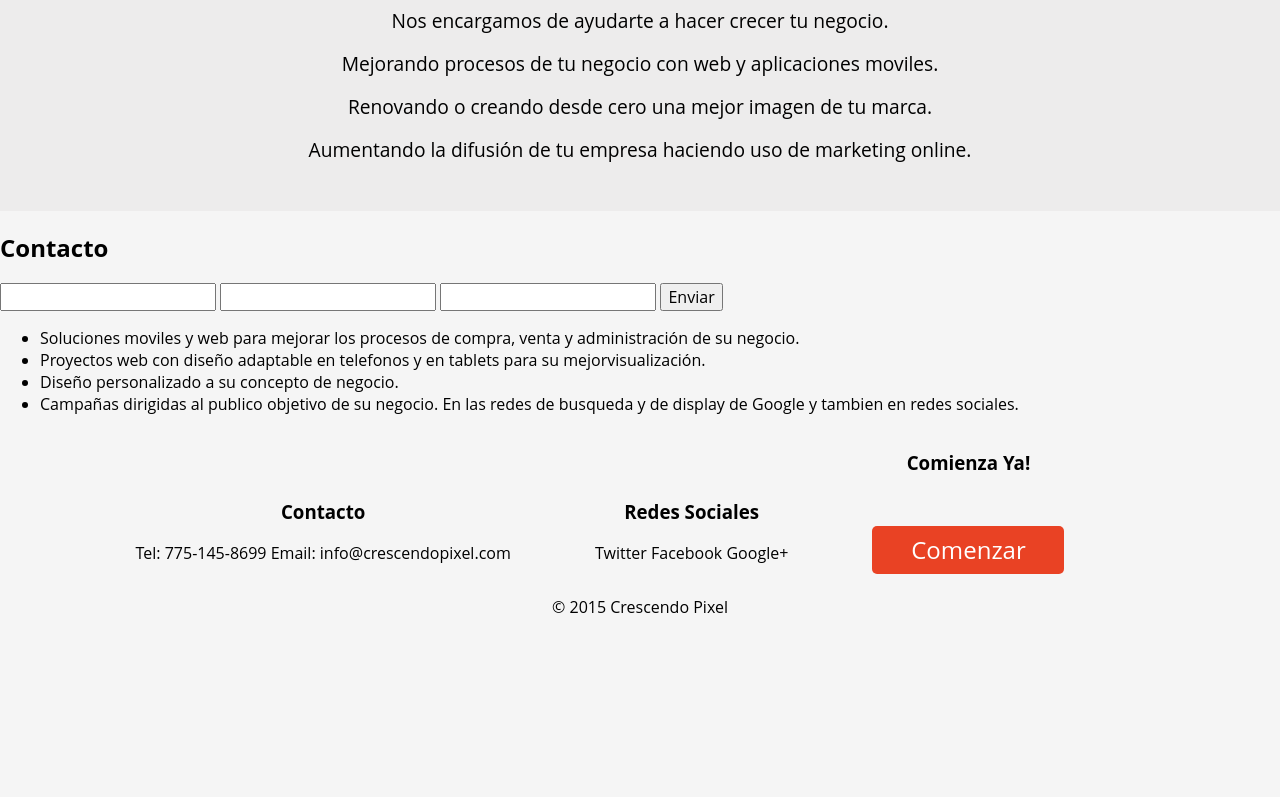
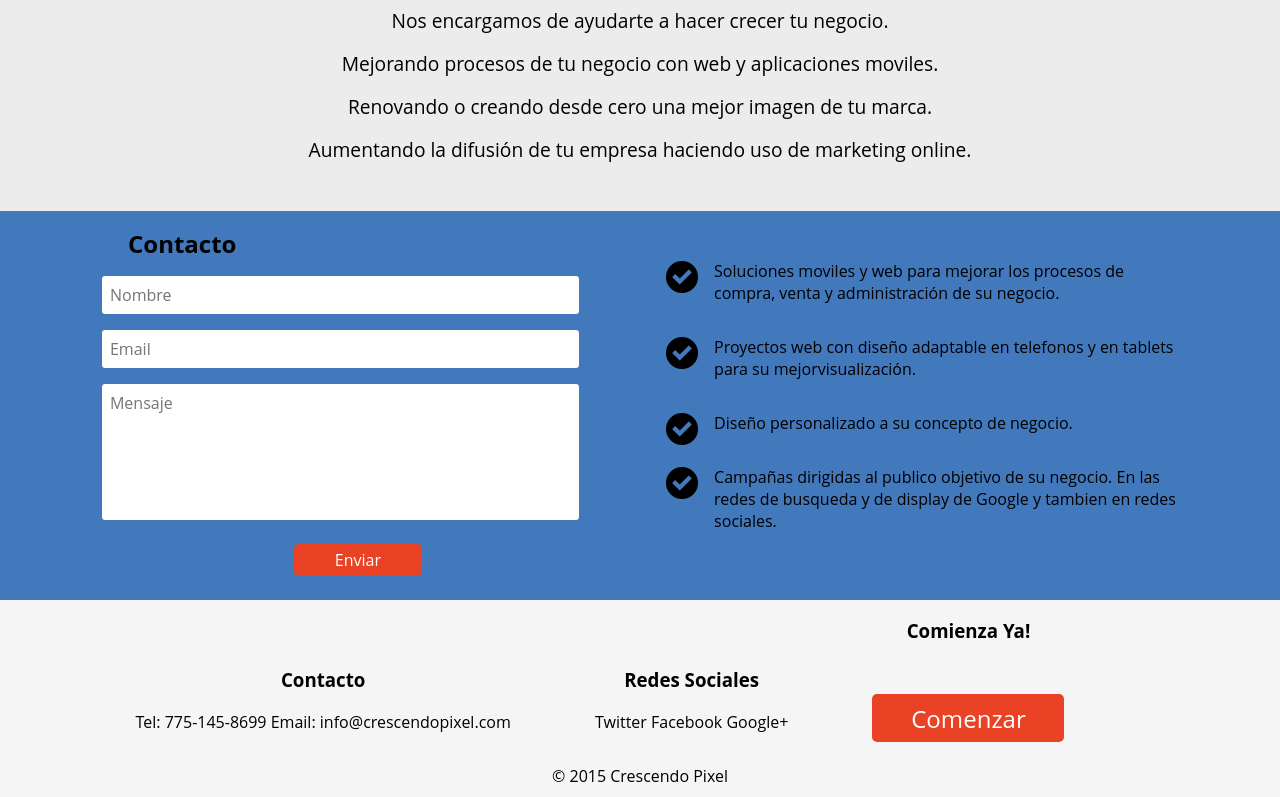
Before and after one commit to Sharmaz/CrescendoPixel, a plain HTML site: page templates/home.html in a window 1280 px wide. Shown: the part 703-1500 px from the top of the page. Before the commit the page ends 1337 px from the top, so only its background shows below. Drawn offline with nearby package versions, Linux system fonts and the light colour scheme.

Commit message:
Agregada la sección de contacto adaptado para dispositivos moviles

```diff
--- a/static/css/style.css
+++ b/static/css/style.css
@@ -291,7 +291,7 @@ html{
 
 	}
 	.About-description {
-	margin: 0 2rem;
+	margin: 0 12% 0 15%;
 	}
 	.About-description span{
 		display: block;
@@ -303,7 +303,96 @@ html{
 	}
 	.About-description {
 		font-size: 1.2rem;
+		width: 100%;
+		margin: 0 auto;
 	}
+}
+.Contact {
+	background: #4278bc;
+	padding: 1rem 0;
+	text-align: center;
+
+}
+	.Contact-title{
+
+	}
+	.Contact-form{
+	width: 80%;
+	margin: 0 10%;
+	}
+	.Contact-formInput{
+		background: white;
+		border:none;
+		border-radius: 0.2rem;
+		display: block;
+		padding: 0.5rem;
+		margin:1rem auto;
+		width: 90%;
+	}
+	.Contact-textArea{
+	height: 120px;
+	resize: none;
+	}
+	.Contact-button{
+	background: #e94224;
+	border:none;
+	border-radius: 5px;
+	color: white;
+	margin: 0.5rem 0;
+	width: 8rem;
+	height: 2rem;
+
+	}
+	.List{
+		display: none;
+	}
+@media screen and (min-width: 768px){
+		.Contact{
+			width: 100%;
+			margin: 0;
+		}
+		.Contact-title{
+		text-align: left;
+		margin:0 0 0 10%;
+		}
+		.Contact-form{
+		width: 40%;
+		display: inline-block;
+		margin: 0 3rem 0 0;
+		}
+
+		.Contact-formInput{
+		margin:1rem 0;
+		}
+		.List{
+		display: inline-block;
+		text-align: left;
+		width: 40%;
+		vertical-align: top;
+		text-decoration: none;
+		}
+		.List ul{
+		list-style-type: none;
+		margin: 0;
+		padding: 0;
+
+		}
+		.List ul li{
+		}
+		.List-group{
+			padding:0;
+			margin:0 0 2rem 3rem ;
+			text-align: left;
+
+		}
+		.List-groupIcon:after{
+			font-family: 'Flaticon';
+			content: "\e000";
+			font-size: 2rem;
+			float: left;
+
+
+		}
 }
 .Footer{
 	text-align: center;
--- a/templates/home.html
+++ b/templates/home.html
@@ -59,22 +59,22 @@
 		<span>Renovando o creando desde cero una mejor imagen de tu marca.</span>
 		<span>Aumentando la difusión de tu empresa haciendo uso de marketing online.</span></p>
 	</section>
-	<section class="Contacto">
-		<h2 class="Contacto-title">Contacto</h2>
-		<form action="">
-			<input type="text">
-			<input type="text">
-			<input type="textarea">
-			<button>Enviar</button>
+	<section class="Contact">
+		<h2 class="Contact-title">Contacto</h2>
+		<form class="Contact-form" action="">
+			<input class="Contact-formInput" type="text" placeholder="Nombre" required/>
+			<input class="Contact-formInput" type="email" placeholder="Email" required/>
+			<textarea class="Contact-formInput Contact-textArea" type="textarea" placeholder="Mensaje" required></textarea>
+			<button class="Contact-button">Enviar</button>
 		</form>
-		<p>
+		<div class="List">
 			<ul>
-				<li>Soluciones moviles y web para mejorar los procesos de compra, venta y administración de su negocio.</li>
-				<li>Proyectos web con diseño adaptable  en telefonos y en tablets para su mejorvisualización.</li>
-				<li>Diseño personalizado a su concepto de negocio.</li>
-				<li>Campañas dirigidas al publico objetivo de su negocio. En las redes de busqueda y de display de Google y tambien en redes sociales.</li>
+				<span class="List-groupIcon"></span><li class="List-group">Soluciones moviles y web para mejorar los procesos de compra, venta y administración de su negocio.</li>
+				<span class="List-groupIcon"></span><li class="List-group">Proyectos web con diseño adaptable  en telefonos y en tablets para su mejorvisualización.</li>
+				<span class="List-groupIcon"></span><li class="List-group">Diseño personalizado a su concepto de negocio.</li>
+				<span class="List-groupIcon"></span><li class="List-group">Campañas dirigidas al publico objetivo de su negocio. En las redes de busqueda y de display de Google y tambien en redes sociales.</li>
 			</ul>
-		</p>
+		</div>
 	</section>
 	<footer class="Footer">
 		<article class="Footer-item">
```
